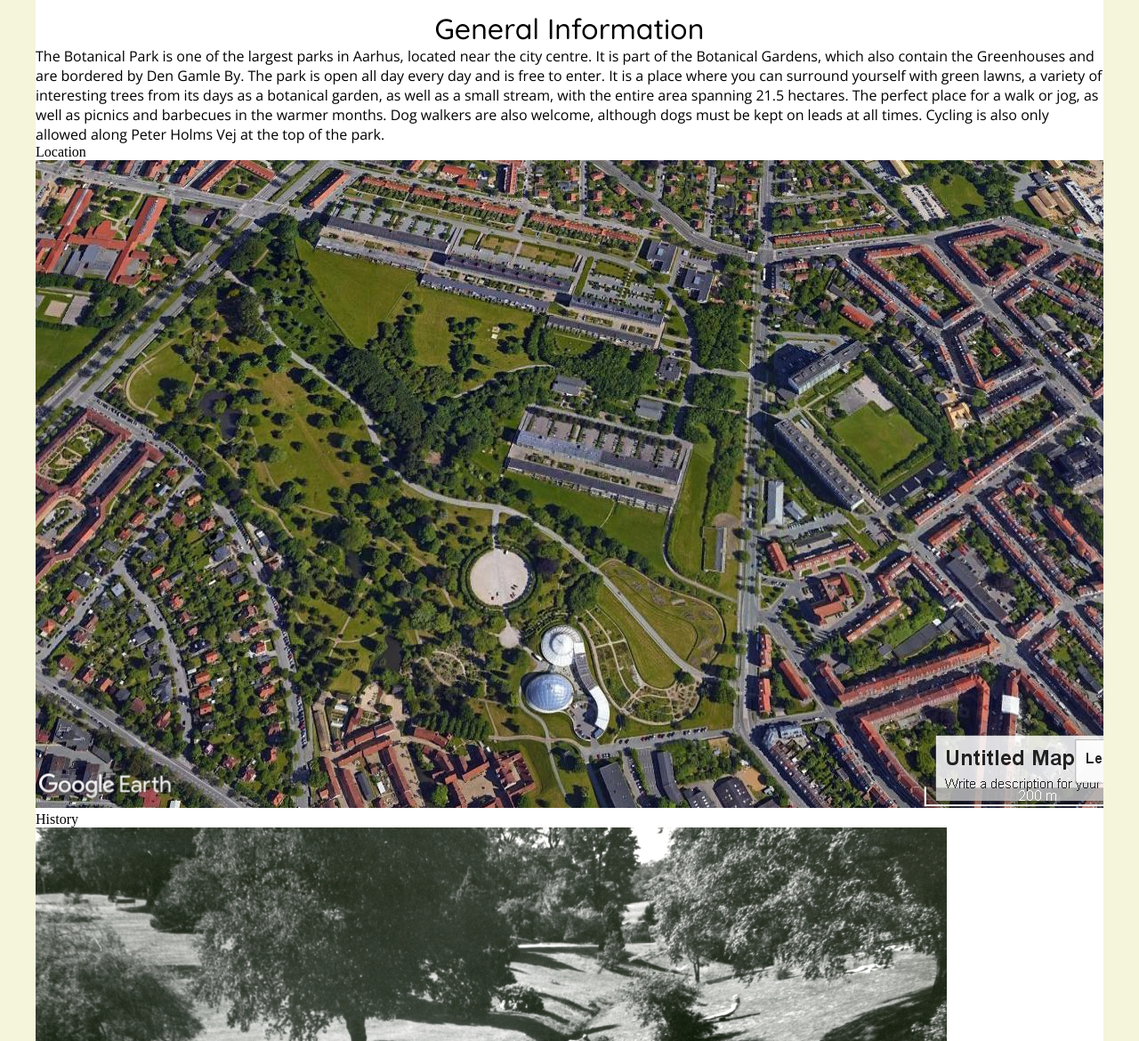
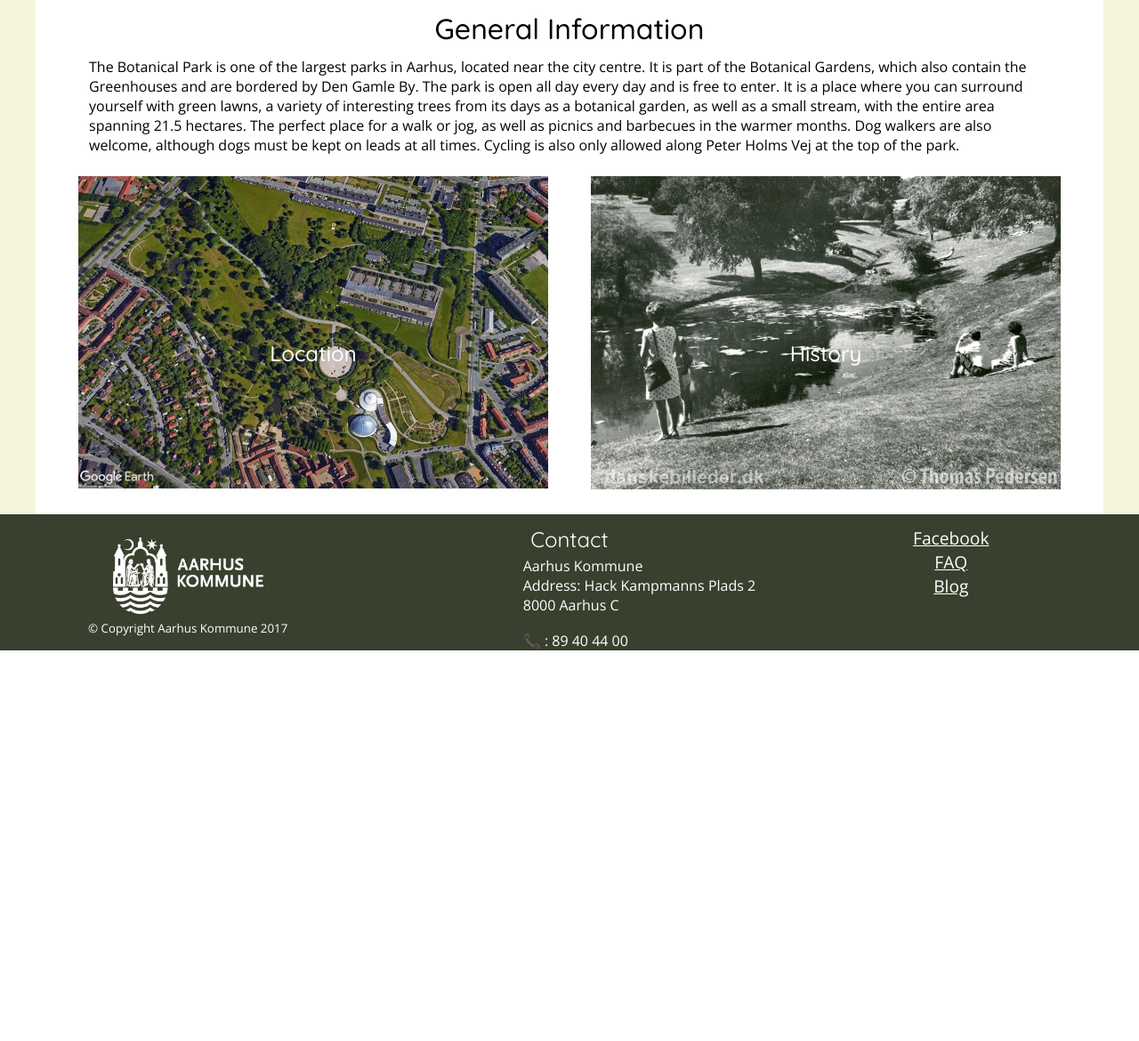
Before and after one commit to 2semesterZ2/examGrp1, a PHP site: page /visitorinfo.php in a window 1280 px wide. Shown: the part 258-1428 px from the top of the page at 89% size. After the commit the page ends 989 px from the top, so only its background shows below. Run offline with PHP 8.4, Linux system fonts and the light colour scheme.

Commit message:
Styling visitor information landing page
Arranged images, added links and alt descriptions to them. Formatted the welcome paragraph

```diff
--- a/css/style.css
+++ b/css/style.css
@@ -92,3 +92,33 @@ p {
     left: 50%;
     transform: translate(-50%, -50%);
 	}
+/*visitor information landing page styling starts here*/
+/*position the images in the centre, equally spaced*/
+.boxesvisitorinfo {
+    width: 44%;
+    float: left;
+    position: relative;
+    text-align: center;
+    color: #ffffff;
+		}
+#location {
+    margin: 2% 2% 2% 4%;
+}
+#history {
+    margin: 2% 4% 2% 2%;
+}
+.boxesvisitorinfo img {
+    width: 100%;
+
+}
+/*add opaque overlay on hover*/
+.boxesvisitorinfo img:hover {
+    opacity: 0.5;
+}
+/*overlay and align the text to centre it on each image, code from W3Schools: https://www.w3schools.com/howto/howto_css_image_text.asp*/
+.boxesvisitorinfo h2 {
+    position: absolute;
+    top: 50%;
+    left: 50%;
+    transform: translate(-50%, -50%);
+	}
--- a/visitorinfo.php
+++ b/visitorinfo.php
@@ -1,8 +1,9 @@
 <?php
-$title= "The Botanical Park | Visitor Information";
-$description="General information and the history of the Botanical Park.";
-$keywords="botanical, park, aarhus, green, nature, denmark, city center, trees, history, outdoors, barbecue, grill, events";
- include("includes/head.php"); ?>
+$title = "The Botanical Park | Visitor Information";
+$description = "General information and the history of the Botanical Park.";
+$keywords = "botanical, park, aarhus, green, nature, denmark, city center, trees, history, outdoors, barbecue, grill, events";
+include( "includes/head.php" );
+?>
 
 <body>
 	<!--Header:-->
@@ -13,20 +14,22 @@ $keywords="botanical, park, aarhus, green, nature, denmark, city center, trees,
 	<!--Content here-->
 	<article>
 		<h1>General Information</h1>
-		<p>The Botanical Park is one of the largest parks in Aarhus, located near the city centre. It is part of the Botanical Gardens, which also contain the Greenhouses and are bordered by Den Gamle By.
-		The park is open all day every day and is free to enter. It is a place where you can surround yourself with green lawns, a variety of interesting trees from its days as a botanical garden, as well as a small stream, with the entire area spanning 21.5 hectares.
-		The perfect place for a walk or jog, as well as picnics and barbecues in the warmer months. Dog walkers are also welcome, although dogs must be kept on leads at all times. Cycling is also only allowed along Peter Holms Vej at the top of the park.</p>
+		<p class="welcometext">The Botanical Park is one of the largest parks in Aarhus, located near the city centre. It is part of the Botanical Gardens, which also contain the Greenhouses and are bordered by Den Gamle By. The park is open all day every day and is free to enter. It is a place where you can surround yourself with green lawns, a variety of interesting trees from its days as a botanical garden, as well as a small stream, with the entire area spanning 21.5 hectares. The perfect place for a walk or jog, as well as picnics and barbecues in the warmer months. Dog walkers are also welcome, although dogs must be kept on leads at all times. Cycling is also only allowed along Peter Holms Vej at the top of the park.</p>
 
 		<!--Two boxes with pictures and short description? or name on each of the pictures?-->
 
-			<div class="boxesvisitorinfo">Location</div>
-			<img src="pictures/Location.jpg" alt="Park's Location">
-			<div class="descvisitorinfo"></div>
+		<div class="boxesvisitorinfo" id="location">
+			<a href="location.php"><img src="pictures/Location.jpg" alt="A picture of a map showing an aerial view of the Botanical Park."></a>
+			<div class="descvisitorinfo">
+				<h2>Location</h2>
+			</div>
 		</div>
 
-			<div class="boxesvisitorinfo">History</div>
-			<img src="pictures/History.jpg" alt="Historical picture">
-			<div class="descvisitorinfo"></div>
+		<div class="boxesvisitorinfo" id="history">
+			<a href="history.php"><img src="pictures/History.jpg" alt="A black and white picture of people in the park in the summer from the past."></a>
+			<div class="descvisitorinfo">
+				<h2>History</h2>
+			</div>
 		</div>
 
 		<!--In CSS div.boxesprjectsandevents img {} -->
```
Also changed, not shown: pictures/History.jpg, pictures/Location.jpg. Lines whose indentation alone changed are shown as unchanged.
